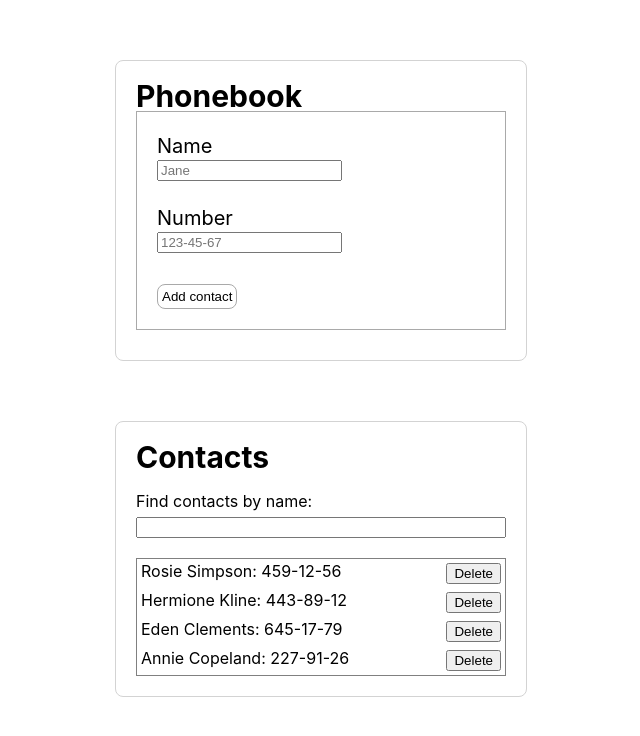
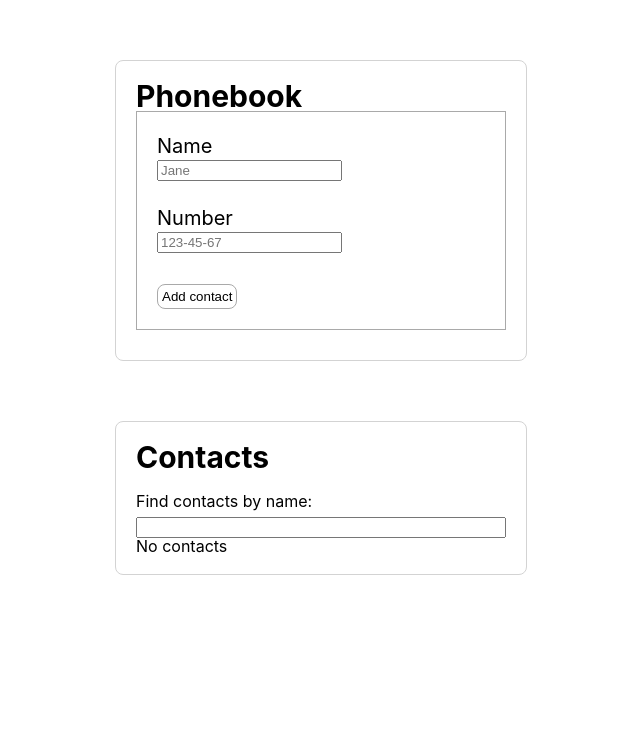
Before and after one commit to NataDent/goit-react-hw-04-phonebook, a React (Create React App) app: page / in a window 1280 px wide. Shown: the top 736 px of the page, without its empty margins (319-959 px from the left). Built offline with nearby package versions, Linux system fonts and the light colour scheme.

Commit message:
Contacts are with a problem

```diff
--- a/src/components/App.jsx
+++ b/src/components/App.jsx
@@ -7,21 +7,18 @@
 import { ContactList } from './ContactList/ContactList';
 
 export const App = () => {
-  const [contacts, setContacts] = useState([
-    { id: 'id-1', name: 'Rosie Simpson', number: '459-12-56' },
-    { id: 'id-2', name: 'Hermione Kline', number: '443-89-12' },
-    { id: 'id-3', name: 'Eden Clements', number: '645-17-79' },
-    { id: 'id-4', name: 'Annie Copeland', number: '227-91-26' },
-  ]);
+  //   const [contacts, setContacts] = useState([
+  //     { id: 'id-1', name: 'Rosie Simpson', number: '459-12-56' },
+  //     { id: 'id-2', name: 'Hermione Kline', number: '443-89-12' },
+  //     { id: 'id-3', name: 'Eden Clements', number: '645-17-79' },
+  //     { id: 'id-4', name: 'Annie Copeland', number: '227-91-26' },
+  //   ]);
+  const [contacts, setContacts] = useState(
+    () => JSON.parse(localStorage.getItem('contacts')) || []
+  );
   const [filter, setFilter] = useState('');
 
   useEffect(() => {
-    const contacts = localStorage.getItem('contacts');
-    if (contacts !== null) setContacts(JSON.parse(contacts));
-  }, []);
-
-  useEffect(() => {
-    if (!contacts.length) return;
     localStorage.setItem('contacts', JSON.stringify(contacts));
   }, [contacts]);
 
```
